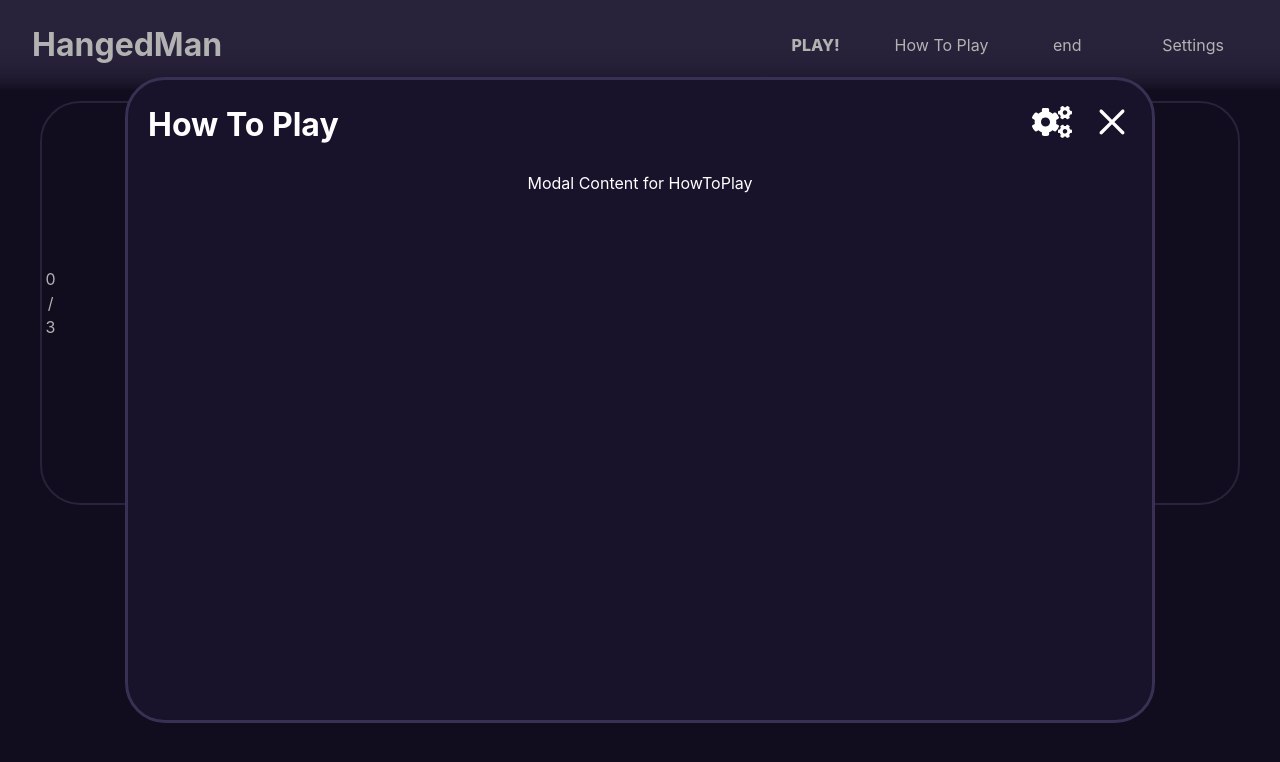
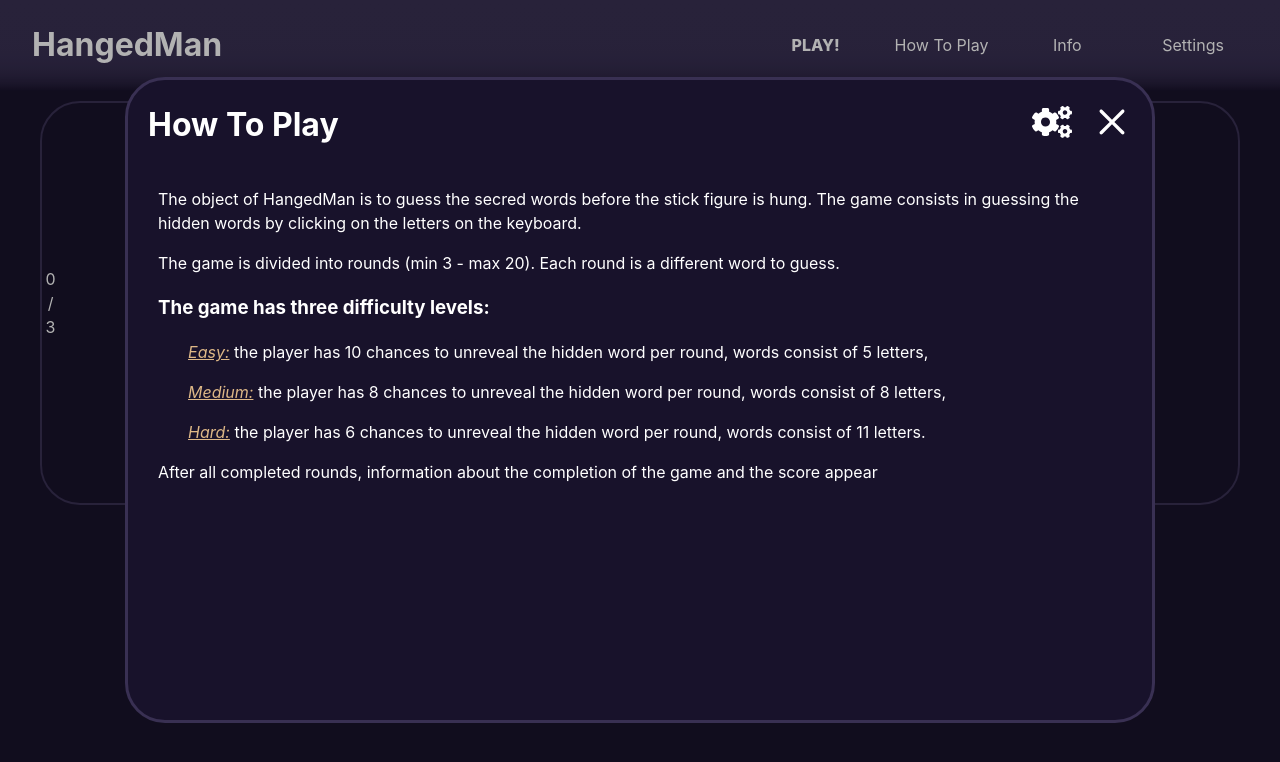
Before and after one commit to KeRoN00/HangedManGame, a React (Vite) app in the folder HangedManGame/: page / in a window 1280 px wide. Both pictures are taken after a click on the item "How To Play". Shown: the top 762 px of the page. Built offline with nearby package versions, Linux system fonts and the light colour scheme; no server answers.

Commit message:
Added HowToPlay and Settings Modal functionality

```diff
--- a/HangedManGame/src/components/MainScreen.tsx
+++ b/HangedManGame/src/components/MainScreen.tsx
@@ -1,6 +1,6 @@
 import React, { useEffect } from "react";
 import { useAppDispatch, useAppSelector } from "../hooks/storeHooks";
-import { endTheGame } from "../store/slices/playthrough-slice";
+import { openModal } from "../store/slices/modal-slice";
 import LeftPanel from "./LeftPanel";
 import styles from "./styles.module.css";
 
@@ -13,10 +13,7 @@ const MainScreen: React.FC = () => {
 
   useEffect(()=> {
     if(currentRound == numOfRounds) {
-
-      //TODO: Before ending the game show modal with score
-
-      dispatch(endTheGame());
+      dispatch(openModal('endingScore'));
     }
   }, [currentRound])
 
--- a/HangedManGame/src/components/Modal.tsx
+++ b/HangedManGame/src/components/Modal.tsx
@@ -2,7 +2,7 @@ import React from "react";
 import EndingScoreModal from "./modalContents/EndingScoreModal";
 import HowToPlayModal from "./modalContents/HowToPlayModal";
 import SettingsModal from "./modalContents/SettingsModal";
-import Overlay from "./Overlay";
+import styles from './styles.module.css'
 
 interface ModalOptions {
   modalOption: string;
@@ -12,11 +12,11 @@ const Modal: React.FC<ModalOptions> = ({modalOption}) => {
 
 
   return (
-    <Overlay>
+    <div className={styles.overlay}>
       {modalOption === "howToPlay" && <HowToPlayModal />}
       {modalOption === "endingScore" && <EndingScoreModal />}
       {modalOption === "settings" && <SettingsModal />}
-    </Overlay>
+    </div>
   );
 };
 
--- a/HangedManGame/src/components/TopBarList.tsx
+++ b/HangedManGame/src/components/TopBarList.tsx
@@ -1,13 +1,8 @@
 import React from "react";
 import { useAppDispatch, useAppSelector } from "../hooks/storeHooks";
 import { useFetchData } from "../hooks/useFetchData";
-import { resetKeyArray } from "../store/slices/keyboard-slice";
 import { openModal } from "../store/slices/modal-slice";
-import {
-  endTheGame,
-  toggleGameRunning,
-} from "../store/slices/playthrough-slice";
-import { ResetKeyboard } from "../utils/ResetKeyboard";
+import { toggleGameRunning } from "../store/slices/playthrough-slice";
 import styles from "./styles.module.css";
 
 interface TopBarListProps extends React.HTMLAttributes<HTMLUListElement> {
@@ -32,11 +27,6 @@ const TopBarList: React.FunctionComponent<TopBarListProps> = (
     dispatch(useFetchData(difficulty));
   };
 
-  const EndGame = () => {
-    dispatch(resetKeyArray());
-    ResetKeyboard();
-    dispatch(endTheGame());
-  };
   return (
     <ul
       className={`${
@@ -55,18 +45,19 @@ const TopBarList: React.FunctionComponent<TopBarListProps> = (
       </li>
       <li
         onClick={() => {
-          dispatch(openModal('howToPlay'));
+          dispatch(openModal("howToPlay"));
         }}
       >
         How To Play
       </li>
-      <li onClick={() => EndGame()}>
+      <li onClick={() => {}}>
         {/* Info */}
-        end
+        Info
       </li>
       <li
+        className={isRunning ? styles.hidden : ""}
         onClick={() => {
-          // SHOW SETTINGS MODAL
+          dispatch(openModal("settings"));
         }}
       >
         Settings
--- a/HangedManGame/src/components/modalContents/EndingScoreModal.tsx
+++ b/HangedManGame/src/components/modalContents/EndingScoreModal.tsx
@@ -1,9 +1,49 @@
-import React from 'react'
+import React from "react";
+import styles from "../styles.module.css";
+import { CgClose } from "react-icons/cg";
+import { useAppDispatch, useAppSelector } from "../../hooks/storeHooks";
+import { closeModal } from "../../store/slices/modal-slice";
+import { resetKeyArray } from "../../store/slices/keyboard-slice";
+import { ResetKeyboard } from "../../utils/ResetKeyboard";
+import {
+  endTheGame,
+  toggleGameRunning,
+} from "../../store/slices/playthrough-slice";
 
 const EndingScoreModal: React.FC = () => {
+  const dispatch = useAppDispatch();
+  const { score } = useAppSelector((state) => state.playthrough);
+
+  const EndGame = () => {
+    dispatch(closeModal());
+    dispatch(resetKeyArray());
+    ResetKeyboard();
+    dispatch(endTheGame());
+  };
+  const playAgain = () => {
+    dispatch(closeModal());
+    dispatch(resetKeyArray());
+    ResetKeyboard();
+    dispatch(endTheGame());
+    dispatch(toggleGameRunning(true));
+  };
+
   return (
-    <div>EndingScoreModal</div>
-  )
-}
+    <div className={styles.modalContainer}>
+      <div className={styles.modalHeading}>
+        <h1>{score == 0 ? "Better luck next time" : "Good job!"}</h1>
+        <div className={styles.modalButtons}>
+          <CgClose className={styles.modalButton} onClick={() => EndGame()} />
+        </div>
+      </div>
+      <div className={styles.modalContent}>
+        Modal Content for Settings
+        <button className={styles.modalButton} onClick={() => playAgain()}>
+          Play again
+        </button>
+      </div>
+    </div>
+  );
+};
 
-export default EndingScoreModal
+export default EndingScoreModal;
--- a/HangedManGame/src/components/modalContents/HowToPlayModal.tsx
+++ b/HangedManGame/src/components/modalContents/HowToPlayModal.tsx
@@ -1,27 +1,53 @@
 import React from "react";
-import { useAppDispatch } from "../../hooks/storeHooks";
-import { closeModal } from "../../store/slices/modal-slice";
+import { useAppDispatch, useAppSelector } from "../../hooks/storeHooks";
+import { changeContent, closeModal } from "../../store/slices/modal-slice";
 import styles from "../styles.module.css";
-import { FaCogs} from 'react-icons/fa'
-import {CgClose} from 'react-icons/cg'
+import { FaCogs } from "react-icons/fa";
+import { CgClose } from "react-icons/cg";
 const HowToPlayModal: React.FC = () => {
-
-  //faquestion
-  //facogs
   const dispatch = useAppDispatch();
+  const { isRunning } = useAppSelector((state) => state.playthrough);
   return (
     <div className={styles.modalContainer}>
       <div className={styles.modalHeading}>
         <h1>How To Play</h1>
         <div className={styles.modalButtons}>
-        <FaCogs  className={styles.modalButton}/>
-        <CgClose
-        className={styles.modalButton}
-          onClick={() => dispatch(closeModal())}
-        />
+          {!isRunning && (
+            <FaCogs
+              onClick={() => dispatch(changeContent("settings"))}
+              className={styles.modalButton}
+            />
+          )}
+          <CgClose
+            className={styles.modalButton}
+            onClick={() => dispatch(closeModal())}
+          />
         </div>
       </div>
-      <div className={styles.modalContent}>Modal Content for HowToPlay</div>
+      <div className={styles.modalContent}>
+        <div>
+        <p>
+          The object of HangedMan is to guess the secred words before the stick
+          figure is hung. The game consists in guessing the hidden words by
+          clicking on the letters on the keyboard.
+        </p>
+        <p>The game is divided into rounds (min 3 - max 20). Each round is a different word to guess.</p>
+        <h3>The game has three difficulty levels:</h3>
+        <p>
+          <span className={styles.difficultyHeading}>Easy:</span> the player has 10 chances to unreveal the hidden
+          word per round, words consist of 5 letters,
+        </p>
+        <p>
+          <span className={styles.difficultyHeading}>Medium:</span> the player has 8 chances to unreveal the hidden
+          word per round, words consist of 8 letters,
+        </p>
+        <p>
+          <span className={styles.difficultyHeading}>Hard:</span> the player has 6 chances to unreveal the hidden
+          word per round, words consist of 11 letters.
+        </p>
+        <p> After all completed rounds, information about the completion of the game and the score appear </p>
+        </div>
+      </div>
     </div>
   );
 };
--- a/HangedManGame/src/components/modalContents/SettingsModal.tsx
+++ b/HangedManGame/src/components/modalContents/SettingsModal.tsx
@@ -1,8 +1,53 @@
-import React from 'react'
+import React, { useEffect } from 'react'
+import { CgClose } from 'react-icons/cg'
+import { BsQuestion } from 'react-icons/bs'
+import { useAppDispatch, useAppSelector } from '../../hooks/storeHooks'
+import { changeContent, closeModal } from '../../store/slices/modal-slice'
+import styles from '../styles.module.css'
+import { setDifficulty, setNumberOfRounds } from '../../store/slices/settings-slice'
+const SettingsModal: React.FC = () => {
+  const dispatch = useAppDispatch();
+  const {difficulty, numOfRounds, numOfMistakes} = useAppSelector((state)=> state.settings)
 
-const SettingsModal: React.FC = () => {
+  useEffect(() => {
+    console.log(difficulty);
+    console.log(numOfRounds);
+    console.log(numOfMistakes);
+  }, [difficulty, numOfRounds]);
+
+  const changeNumberOfRounds = (e: React.ChangeEvent<HTMLInputElement>) => {
+    const numberOfRounds:number = parseInt(e.currentTarget.value);
+    if(numberOfRounds < 3 || numberOfRounds > 20 || !numberOfRounds) return;
+
+    dispatch(setNumberOfRounds(numberOfRounds));
+
+  }
+
   return (
-    <div>SettingsModal</div>
+    <div className={styles.modalContainer}>
+      <div className={styles.modalHeading}>
+        <h1>Settings</h1>
+        <div className={styles.modalButtons}>
+        <BsQuestion
+        onClick={() => dispatch(changeContent('howToPlay'))}
+        className={styles.modalButton}/>
+        <CgClose
+        className={styles.modalButton}
+          onClick={() => dispatch(closeModal())}
+        />
+        </div>
+      </div>
+      <div className={styles.modalContent}>
+        Change Difficulty:
+        <select defaultValue={difficulty} onChange={(e) => dispatch(setDifficulty(e.target.value))}>
+          <option value="easy">Easy</option>
+          <option value="medium">Medium</option>
+          <option value="hard">Hard</option>
+        </select>
+        Select number of rounds:
+        <input defaultValue={numOfRounds} type='number' max={20} min={3} onChange={(e)=> changeNumberOfRounds(e)}/>
+      </div>
+    </div>
   )
 }
 
--- a/HangedManGame/src/components/styles.module.css
+++ b/HangedManGame/src/components/styles.module.css
@@ -116,7 +116,7 @@ cursor: pointer;
   background-color: var(--light-color-secondary);
 }
 
-/* ### Overlay ### */
+/* ### Modals ### */
 .overlay {
   position: absolute;
   z-index: 10;
@@ -135,6 +135,7 @@ cursor: pointer;
   background-color: var(--main-color);
   border-radius: 40px;
   position:relative;
+
 }
 .modalHeading {
   display: flex;
@@ -142,11 +143,29 @@ cursor: pointer;
   justify-content: space-between;
   padding-inline: 20px;
 }
+.difficultyHeading {
+  font-style: italic;
+  color:burlywood;
+  text-decoration: underline;
+  margin-left: 30px;
+}
+.modalContent {
+  padding: 0 30px;
+  display: flex;
+  align-items: flex-start;
+  flex-direction: column;
+  text-align: left;
+  height: 80%;
+  overflow-y: auto;
+}
 .modalButton {
   width: 40px;
   height:40px;
+
+  transition: transform 0.1s linear;
+}
+.modalButton:last-child {
   margin-left: 20px;
-  transition: transform 0.1s linear;
 }
 .modalButton:hover {
 transform: scale(1.1);
--- a/HangedManGame/src/hooks/useFetchData.ts
+++ b/HangedManGame/src/hooks/useFetchData.ts
@@ -20,10 +20,10 @@ export const useFetchData = createAsyncThunk(
         wordLength = 5;
         break;
       case "medium":
-        wordLength = 7;
+        wordLength = 8;
         break;
       case "hard":
-        wordLength = 9;
+        wordLength = 11;
         break;
       default:
         wordLength = 5;
--- a/HangedManGame/src/store/slices/settings-slice.ts
+++ b/HangedManGame/src/store/slices/settings-slice.ts
@@ -7,13 +7,18 @@ export const settingsSlice = createSlice({
   reducers: {
     setDifficulty: (state, action: PayloadAction<string>) => {
       state.difficulty = action.payload;
-      switch (state.difficulty) {
+      switch (action.payload) {
         case "easy":
           state.numOfMistakes = 10;
+          break;
         case "medium":
           state.numOfMistakes = 8;
+          break;
         case "hard":
           state.numOfMistakes = 6;
+          break;
+        default:
+        state.numOfMistakes = 10;
       }
     },
     setNumberOfRounds: (state, action: PayloadAction<number>) => {
```
